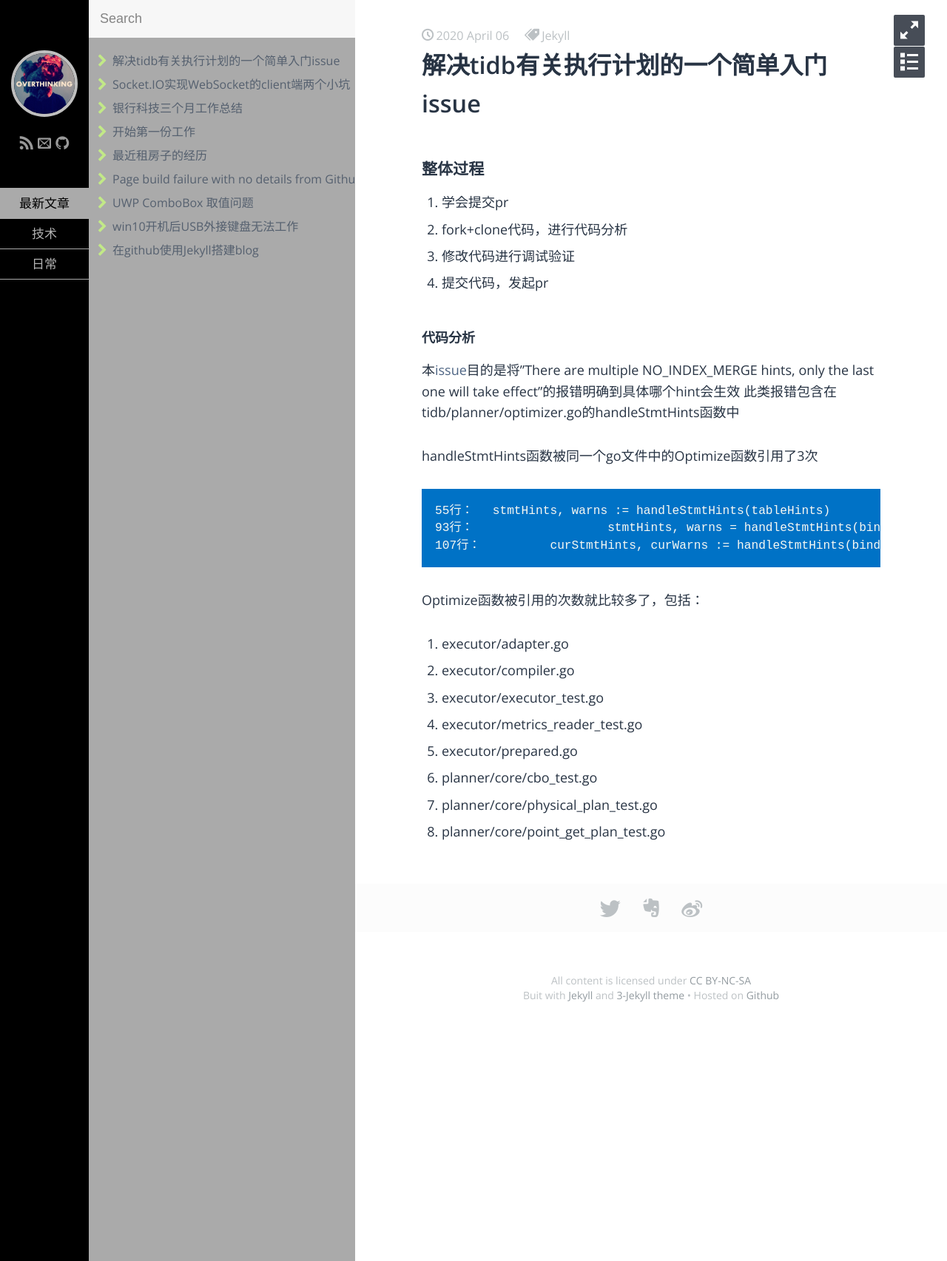
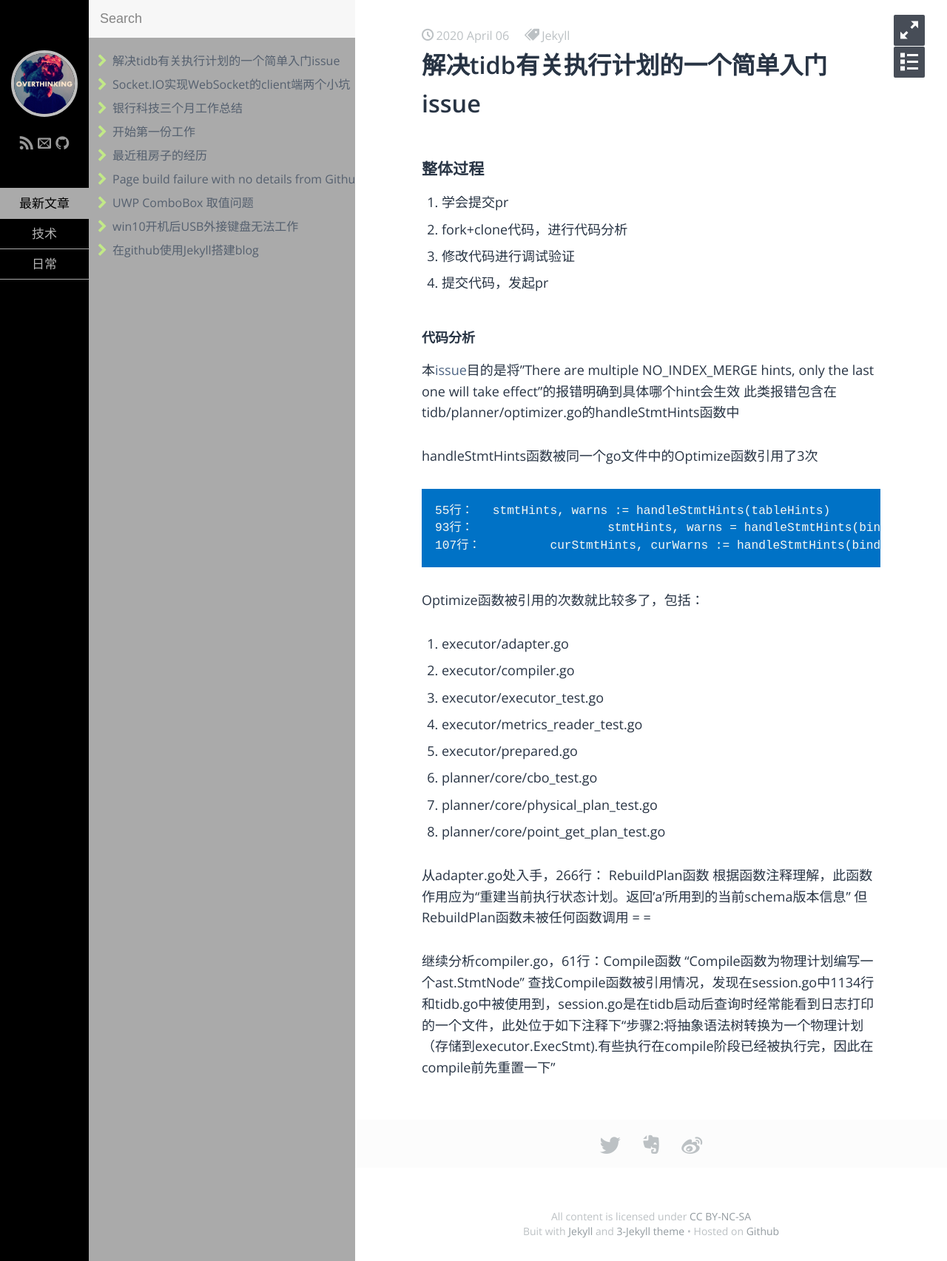
Before and after one commit to raygift/raygift.github.io, a Jekyll site: the page built from _posts/tech/2020-04-06-read-tidb-optimize.md, in a window 1280 px wide. Shown: the whole page at 74% size. Built offline with Jekyll 4.4.1, drawn with Linux system fonts in a browser that asks for light colours; some web fonts are replaced.

Commit message:
Update 2020-04-06-read-tidb-optimize.md

```diff
--- a/_posts/tech/2020-04-06-read-tidb-optimize.md
+++ b/_posts/tech/2020-04-06-read-tidb-optimize.md
@@ -33,3 +33,11 @@ Optimize函数被引用的次数就比较多了，包括：
 6. planner/core/cbo_test.go
 7. planner/core/physical_plan_test.go
 8. planner/core/point_get_plan_test.go
+
+从adapter.go处入手，266行： RebuildPlan函数
+根据函数注释理解，此函数作用应为“重建当前执行状态计划。返回'a'所用到的当前schema版本信息”
+但RebuildPlan函数未被任何函数调用 = =
+
+继续分析compiler.go，61行：Compile函数
+“Compile函数为物理计划编写一个ast.StmtNode”
+查找Compile函数被引用情况，发现在session.go中1134行和tidb.go中被使用到，session.go是在tidb启动后查询时经常能看到日志打印的一个文件，此处位于如下注释下“步骤2:将抽象语法树转换为一个物理计划（存储到executor.ExecStmt).有些执行在compile阶段已经被执行完，因此在compile前先重置一下”
```
